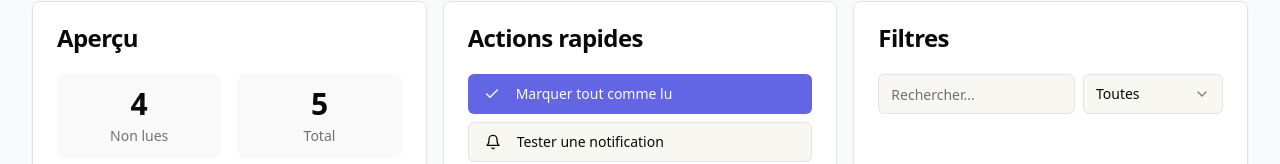
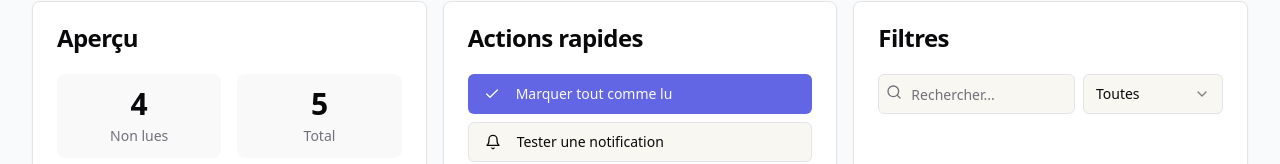
Before and after one commit to Tayuua/easy-pec-manager, a React (Vite) app: page /notifications in a window 1280 px wide. Shown: the part 184-348 px from the top of the page. Built offline with nearby package versions, Linux system fonts and the light colour scheme.

Commit message:
Fix: Resolve type error in NotificationsPage
The error "Type 'Element' is not assignable to type 'string'" was resolved in the NotificationsPage component.

```diff
--- a/src/pages/NotificationsPage.tsx
+++ b/src/pages/NotificationsPage.tsx
@@ -136,13 +136,15 @@ const NotificationsPage = () => {
           <CardContent className="flex flex-col gap-2">
             <div className="flex space-x-2">
               <div className="flex-1">
-                <Input
-                  placeholder="Rechercher..."
-                  value={searchTerm}
-                  onChange={(e) => setSearchTerm(e.target.value)}
-                  className="w-full"
-                  prefix={<Search className="h-4 w-4" />}
-                />
+                <div className="relative">
+                  <Search className="absolute left-2 top-2.5 h-4 w-4 text-muted-foreground" />
+                  <Input
+                    placeholder="Rechercher..."
+                    value={searchTerm}
+                    onChange={(e) => setSearchTerm(e.target.value)}
+                    className="w-full pl-8"
+                  />
+                </div>
               </div>
               <Select value={filter} onValueChange={setFilter}>
                 <SelectTrigger className="w-[140px]">
```
